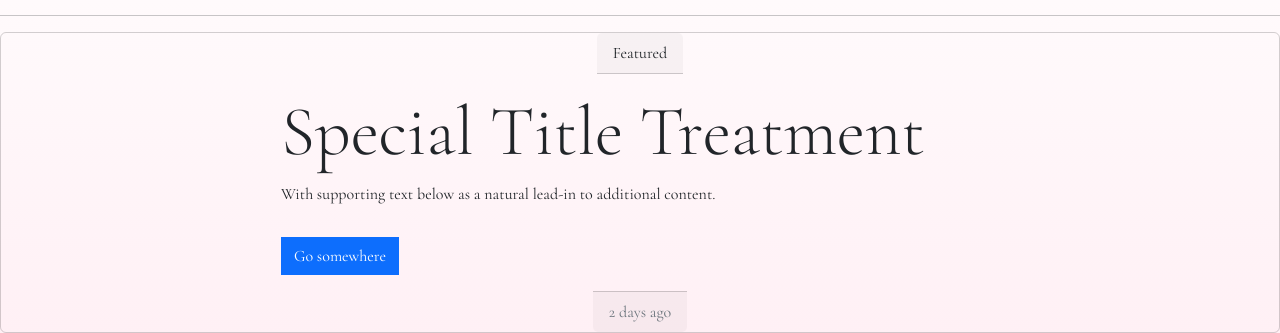
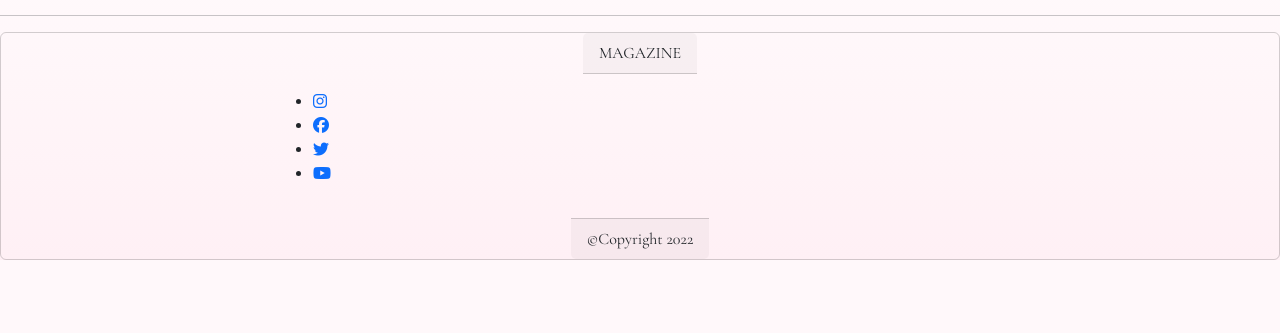
Before and after one commit to frirsta/fullstack-project, a Django app: page / in a window 1280 px wide. Shown: the part 657-990 px from the top of the page. After the commit the page ends 917 px from the top, so only its background shows below. Run offline with Django 3.2, Linux system fonts and the light colour scheme; data that the repository does not hold is empty; some libraries are stand-ins or nearby versions.

Commit message:
Add font awesome link. Add meta keywords and description. Add social media links to footer

```diff
--- a/templates/base.html
+++ b/templates/base.html
@@ -5,10 +5,13 @@
   <meta charset="UTF-8">
   <meta http-equiv="X-UA-Compatible" content="IE=edge">
   <meta name="viewport" content="width=device-width, initial-scale=1.0">
+  <script src="https://kit.fontawesome.com/215e1e67e2.js" crossorigin="anonymous"></script>
+  <meta name="description" content="Magazine, where people share and get inspired by interior designs.">
+  <meta name="keywords" content="interior design, interior, interior articles, design, trends">
   <link rel="stylesheet" href="https://cdn.jsdelivr.net/npm/bootstrap@5.2.3/dist/css/bootstrap.min.css"
     integrity="sha384-rbsA2VBKQhggwzxH7pPCaAqO46MgnOM80zW1RWuH61DGLwZJEdK2Kadq2F9CUG65" crossorigin="anonymous">
 <link rel="stylesheet" href="/static/CSS/style.css">
-  <title>Document</title>
+  <title>Magazine</title>
 </head>
 
 <body>
@@ -71,15 +74,37 @@
   <footer>
     <div class="card text-center">
       <div class="card-header">
-        Featured
+        MAGAZINE
       </div>
       <div class="card-body">
-        <h5 class="card-title">Special title treatment</h5>
-        <p class="card-text">With supporting text below as a natural lead-in to additional content.</p>
-        <a href="#" class="btn btn-primary">Go somewhere</a>
+        <div id="social-media">
+          <ul class="social-media-container footer-links">
+              <li>
+                  <a href="https://www.instagram.com/" rel="noopener" target="_blank"
+                      aria-label="Visit our instagram page (opens in a new tab)"><i
+                          class="fa-brands fa-instagram"></i></a>
+              </li>
+              <li>
+                  <a href="https://www.facebook.com/" rel="noopener" target="_blank"
+                      aria-label="Visit our facebook page (opens in a new tab)"><i
+                          class="fa-brands fa-facebook"></i></a>
+              </li>
+              <li>
+                  <a href="https://www.twitter.com/" rel="noopener" target="_blank"
+                      aria-label="Visit our twitter page (opens in a new tab)"><i
+                          class="fa-brands fa-twitter"></i></a>
+              </li>
+              <li>
+                  <a href="https://www.youtube.com/" rel="noopener" target="_blank"
+                      aria-label="Visit our youtube page (opens in a new tab)"><i
+                          class="fa-brands fa-youtube"></i></a>
+              </li>
+
+          </ul>
       </div>
-      <div class="card-footer text-muted">
-        2 days ago
+      </div>
+      <div class="card-footer">
+       &copy;Copyright 2022
       </div>
     </div>
   </footer>
```
